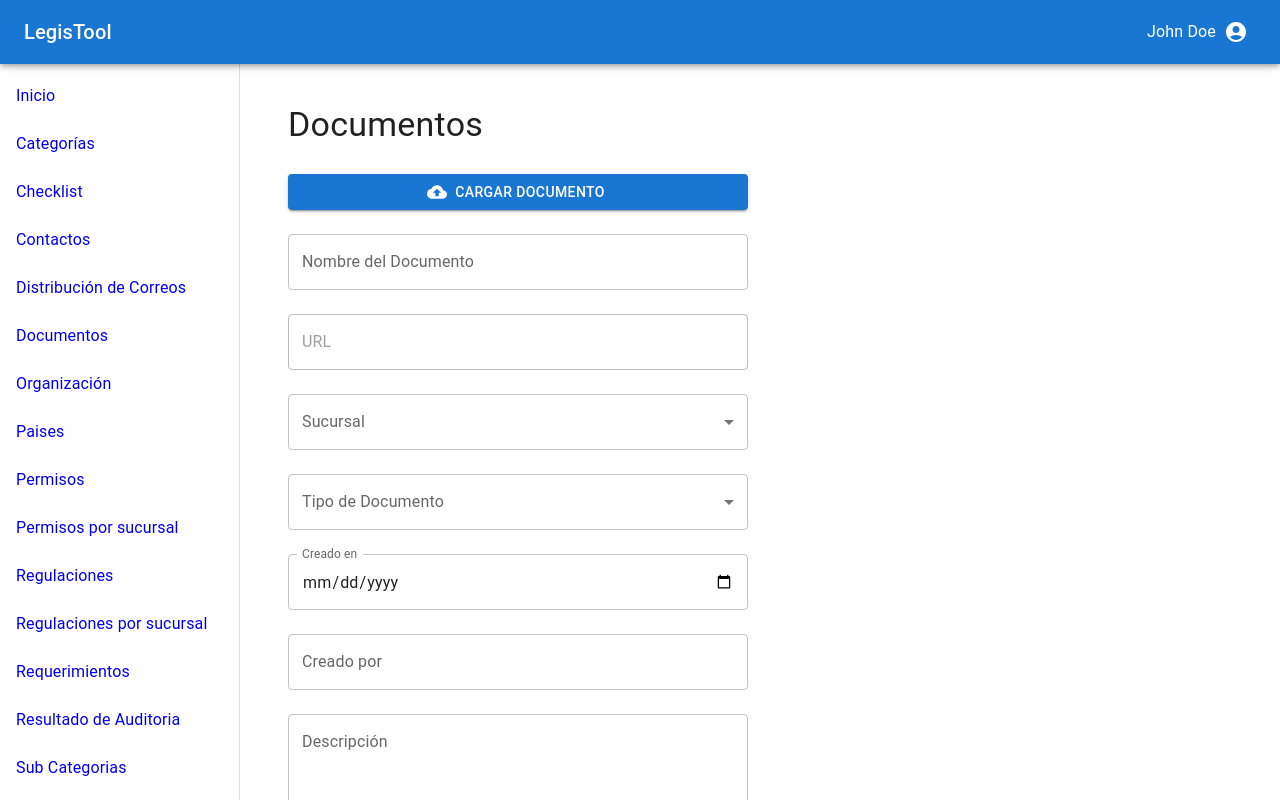
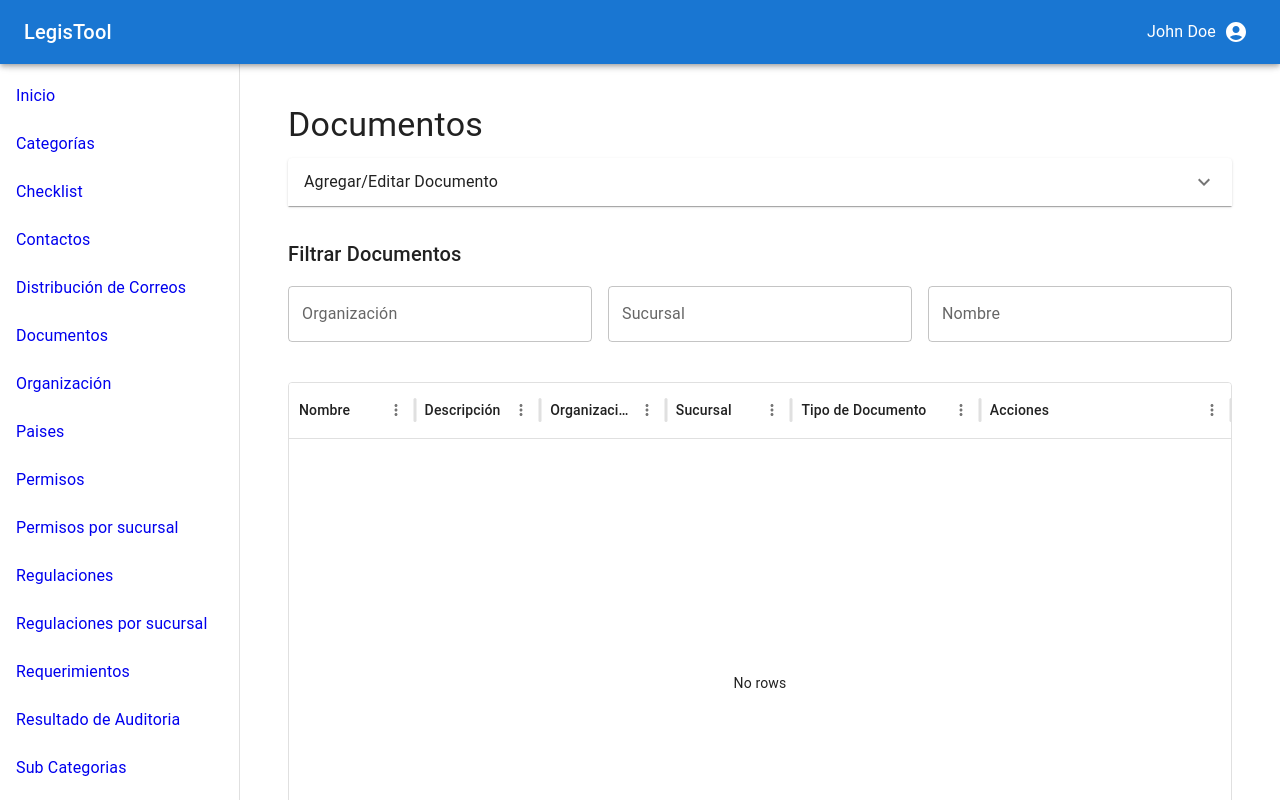
Before and after one commit to Danilord/legistool, a React (Create React App) app: page /documentos in a window 1280 px wide. Shown: the top 800 px of the page. Built offline with nearby package versions, Linux system fonts and the light colour scheme.

Commit message:
DistribucionCorreos y Documentos

```diff
--- a/src/pages/DistribucionCorreo.js
+++ b/src/pages/DistribucionCorreo.js
@@ -26,7 +26,21 @@ const DistribucionCorreo = () => {
   const [errorEmail, setErrorEmail] = useState('');
 
   // Objeto para almacenar las listas de correos por cada sucursal
-  const [listasCorreos, setListasCorreos] = useState({});
+  const [listasCorreos, setListasCorreos] = useState({
+    'Sucursal 1-1': [
+      { id: 1, email: 'correo1@sucursal1-1.com', enabled: true },
+      { id: 2, email: 'correo2@sucursal1-1.com', enabled: true },
+    ],
+    'Sucursal 1-2': [
+      { id: 1, email: 'correo1@sucursal1-2.com', enabled: false },
+    ],
+    'Sucursal 2-1': [
+      { id: 1, email: 'correo1@sucursal2-1.com', enabled: true },
+      { id: 2, email: 'correo2@sucursal2-1.com', enabled: true },
+      { id: 3, email: 'correo3@sucursal2-1.com', enabled: false },
+    ],
+    'Sucursal 2-2': [],
+  });
 
   const organizaciones = [
     {
@@ -34,17 +48,17 @@ const DistribucionCorreo = () => {
       nombre: 'Organización 1',
       sucursales: [
         { id: 1, nombre: 'Sucursal 1-1' },
-        { id: 2, nombre: 'Sucursal 1-2' }
-      ]
+        { id: 2, nombre: 'Sucursal 1-2' },
+      ],
     },
     {
       id: 2,
       nombre: 'Organización 2',
       sucursales: [
         { id: 3, nombre: 'Sucursal 2-1' },
-        { id: 4, nombre: 'Sucursal 2-2' }
-      ]
-    }
+        { id: 4, nombre: 'Sucursal 2-2' },
+      ],
+    },
   ];
 
   const handleInputChange = (event, setter) => {
--- a/src/pages/Documentos.js
+++ b/src/pages/Documentos.js
@@ -9,14 +9,17 @@ import {
   MenuItem,
   FormControl,
   InputLabel,
-  TextareaAutosize,
   IconButton,
   Dialog,
   DialogActions,
   DialogContent,
   DialogTitle,
+  Accordion,
+  AccordionSummary,
+  AccordionDetails,
 } from '@mui/material';
 import { DataGrid } from '@mui/x-data-grid';
+import ExpandMoreIcon from '@mui/icons-material/ExpandMore';
 import EditIcon from '@mui/icons-material/Edit';
 import DeleteIcon from '@mui/icons-material/Delete';
 import CloudUploadIcon from '@mui/icons-material/CloudUpload';
@@ -24,18 +27,29 @@ import DownloadIcon from '@mui/icons-material/Download';
 
 const Documentos = () => {
   const [nombreArchivo, setNombreArchivo] = useState('');
-  const [url, setUrl] = useState('');
+  const [nuevoNombreArchivo, setNuevoNombreArchivo] = useState('');
+  const [urlGuardado, setUrlGuardado] = useState('');
   const [descripcion, setDescripcion] = useState('');
   const [sucursalSeleccionada, setSucursalSeleccionada] = useState('');
+  const [organizacionSeleccionada, setOrganizacionSeleccionada] = useState('');
   const [tipoDocumentoSeleccionado, setTipoDocumentoSeleccionado] = useState('');
-  const [creadoEn, setCreadoEn] = useState('');
-  const [creadoPor, setCreadoPor] = useState('');
   const [error, setError] = useState('');
   const [documentos, setDocumentos] = useState([]);
   const [archivo, setArchivo] = useState(null);
   const [editandoDocumentoId, setEditandoDocumentoId] = useState(null);
   const [openConfirmDelete, setOpenConfirmDelete] = useState(false);
   const [documentoAEliminar, setDocumentoAEliminar] = useState(null);
+
+  // Estados para los filtros
+  const [filtroOrganizacion, setFiltroOrganizacion] = useState('');
+  const [filtroSucursal, setFiltroSucursal] = useState('');
+  const [filtroNombre, setFiltroNombre] = useState('');
+  const [documentosFiltrados, setDocumentosFiltrados] = useState([]);
+
+  const organizaciones = [
+    { id: 1, nombre: 'Organización 1' },
+    { id: 2, nombre: 'Organización 2' },
+  ];
 
   const sucursales = [
     { id: 1, nombre: 'Sucursal 1' },
@@ -57,19 +71,22 @@ const Documentos = () => {
     if (file) {
       setArchivo(file);
       setNombreArchivo(file.name);
-      setUrl(`https://mi-servidor.com/${file.name}`);
+      // Actualiza la URL cada vez que se carga un archivo
+      const url = generarUrlGuardado(nuevoNombreArchivo, organizacionSeleccionada, sucursalSeleccionada);
+      setUrlGuardado(url);
     }
   };
 
-  const handleNombreArchivoChange = (event) => {
-    const newName = event.target.value;
-    setNombreArchivo(newName);
+  const handleNuevoNombreArchivoChange = (event) => {
+    setNuevoNombreArchivo(event.target.value);
+  };
 
-    // Actualizar la URL si ya se ha seleccionado un archivo
-    if (archivo || editandoDocumentoId) {
-      const extension = archivo ? archivo.name.split('.').pop() : '';
-      setUrl(`https://mi-servidor.com/${newName}${extension ? '.' + extension : ''}`);
+  const generarUrlGuardado = (nombre, organizacion, sucursal) => {
+    if (!organizacion || !sucursal || !nombre) {
+      return '';
     }
+    // Siempre se guarda como .pdf
+    return `https://dominio.com/documentos/${organizacion}/${sucursal}/${nombre}.pdf`;
   };
 
   const handleSubmit = (event) => {
@@ -79,11 +96,16 @@ const Documentos = () => {
       !nombreArchivo ||
       !descripcion ||
       !sucursalSeleccionada ||
+      !organizacionSeleccionada ||
       !tipoDocumentoSeleccionado ||
-      !creadoEn ||
-      !creadoPor
+      !nuevoNombreArchivo
     ) {
       setError('Todos los campos son requeridos');
+      return;
+    }
+
+    if (!urlGuardado) {
+      setError('Faltan campos para generar la URL del guardado');
       return;
     }
 
@@ -91,13 +113,12 @@ const Documentos = () => {
 
     const nuevoDocumento = {
       id: editandoDocumentoId ? editandoDocumentoId : documentos.length + 1,
-      nombre: nombreArchivo,
-      url,
+      nombre: nuevoNombreArchivo,
+      url: urlGuardado,
       descripcion,
+      organizacion: organizacionSeleccionada,
       sucursal: sucursalSeleccionada,
       tipoDocumento: tipoDocumentoSeleccionado,
-      creadoEn,
-      creadoPor,
     };
 
     if (editandoDocumentoId) {
@@ -118,12 +139,12 @@ const Documentos = () => {
 
   const resetFormulario = () => {
     setNombreArchivo('');
-    setUrl('');
+    setNuevoNombreArchivo('');
+    setUrlGuardado('');
     setDescripcion('');
+    setOrganizacionSeleccionada('');
     setSucursalSeleccionada('');
     setTipoDocumentoSeleccionado('');
-    setCreadoEn('');
-    setCreadoPor('');
     setArchivo(null);
     setEditandoDocumentoId(null);
   };
@@ -132,12 +153,12 @@ const Documentos = () => {
     const documento = documentos.find((doc) => doc.id === id);
     if (documento) {
       setNombreArchivo(documento.nombre);
-      setUrl(documento.url);
+      setNuevoNombreArchivo(documento.nombre);
+      setUrlGuardado(documento.url);
       setDescripcion(documento.descripcion);
+      setOrganizacionSeleccionada(documento.organizacion);
       setSucursalSeleccionada(documento.sucursal);
       setTipoDocumentoSeleccionado(documento.tipoDocumento);
-      setCreadoEn(documento.creadoEn);
-      setCreadoPor(documento.creadoPor);
       setEditandoDocumentoId(id);
     }
   };
@@ -165,14 +186,32 @@ const Documentos = () => {
     document.body.removeChild(link);
   };
 
+  // Función para aplicar los filtros
+  const aplicarFiltros = () => {
+    const filtered = documentos.filter((doc) => {
+      return (
+        (filtroOrganizacion === '' || doc.organizacion.toLowerCase().includes(filtroOrganizacion.toLowerCase())) &&
+        (filtroSucursal === '' || doc.sucursal.toLowerCase().includes(filtroSucursal.toLowerCase())) &&
+        (filtroNombre === '' || doc.nombre.toLowerCase().includes(filtroNombre.toLowerCase()))
+      );
+    });
+
+    setDocumentosFiltrados(filtered);
+  };
+
+
+  // Aplicar los filtros al cambiar cualquiera de ellos
+  React.useEffect(() => {
+    aplicarFiltros();
+  }, [filtroOrganizacion, filtroSucursal, filtroNombre, documentos]);
+
+
   const columns = [
     { field: 'nombre', headerName: 'Nombre', flex: 1 },
-    // { field: 'url', headerName: 'URL', flex: 1 },
     { field: 'descripcion', headerName: 'Descripción', flex: 1 },
+    { field: 'organizacion', headerName: 'Organización', flex: 1 },
     { field: 'sucursal', headerName: 'Sucursal', flex: 1 },
     { field: 'tipoDocumento', headerName: 'Tipo de Documento', flex: 1.5 },
-    { field: 'creadoEn', headerName: 'Creado en',  width: 100 },
-    { field: 'creadoPor', headerName: 'Creado por',   width: 100 },
     {
       field: 'acciones',
       headerName: 'Acciones',
@@ -198,51 +237,79 @@ const Documentos = () => {
       <Typography variant="h4" component="h1" gutterBottom>
         Documentos
       </Typography>
-      <Grid container spacing={3}>
+      <Accordion>
+        <AccordionSummary
+          expandIcon={<ExpandMoreIcon />}
+          aria-controls="panel1a-content"
+          id="panel1a-header"
+        >
+          <Typography>Agregar/Editar Documento</Typography>
+        </AccordionSummary>
+        <AccordionDetails>
+          <form onSubmit={handleSubmit}>
+            <Grid container spacing={2}>
               <Grid item xs={12} md={6}>
-          <form onSubmit={handleSubmit}>
-            <FormControl fullWidth margin="normal">
                 <Button
                   variant="contained"
                   component="label"
                   startIcon={<CloudUploadIcon />}
                 >
-                Cargar Documento
+                  Seleccionar Archivo
                   <input
                     type="file"
                     hidden
+                    accept=".pdf"
                     onChange={handleFileChange}
                   />
                 </Button>
-            </FormControl>
-
                 <TextField
-              label="Nombre del Documento"
+                  fullWidth
+                  label="Nombre del Archivo"
+                  value={nombreArchivo}
+                  onChange={(e) => handleInputChange(e, setNombreArchivo)}
                   variant="outlined"
-              fullWidth
-              value={nombreArchivo}
-              onChange={handleNombreArchivoChange}
-              margin="normal"
-            />
-
-            <TextField
-              label="URL"
-              variant="outlined"
-              fullWidth
-              value={url}
                   margin="normal"
                   disabled
                 />
+                <TextField
+                  fullWidth
+                  label="Nuevo Nombre del Archivo"
+                  value={nuevoNombreArchivo}
+                  onChange={handleNuevoNombreArchivoChange}
+                  variant="outlined"
+                  margin="normal"
+                />
+                <TextField
+                  fullWidth
+                  label="Descripción"
+                  value={descripcion}
+                  onChange={(e) => handleInputChange(e, setDescripcion)}
+                  variant="outlined"
+                  margin="normal"
+                />
+              </Grid>
+              <Grid item xs={12} md={6}>
 
+                <FormControl fullWidth margin="normal" sx={{ marginTop:"53px"}}>
+                  <InputLabel>Organización</InputLabel>
+                  <Select
+                    value={organizacionSeleccionada}
+                    onChange={(e) => handleInputChange(e, setOrganizacionSeleccionada)}
+                    label="Organización"
+                  >
+                    {organizaciones.map((org) => (
+                      <MenuItem key={org.id} value={org.nombre}>
+                        {org.nombre}
+                      </MenuItem>
+                    ))}
+                  </Select>
+                </FormControl>
                 <FormControl fullWidth margin="normal">
-              <InputLabel id="select-sucursal-label">Sucursal</InputLabel>
+                  <InputLabel>Sucursal</InputLabel>
                   <Select
-                label="Sucursal"
-                labelId="select-sucursal-label"
-                id="select-sucursal"
                     value={sucursalSeleccionada}
                     onChange={(e) => handleInputChange(e, setSucursalSeleccionada)}
-                variant="outlined"
+                    label="Sucursal"
                   >
                     {sucursales.map((suc) => (
                       <MenuItem key={suc.id} value={suc.nombre}>
@@ -251,16 +318,12 @@ const Documentos = () => {
                     ))}
                   </Select>
                 </FormControl>
-
                 <FormControl fullWidth margin="normal">
-              <InputLabel id="select-tipo-doc-label">Tipo de Documento</InputLabel>
+                  <InputLabel>Tipo de Documento</InputLabel>
                   <Select
-                label="Tipo de Documento"
-                labelId="select-tipo-doc-label"
-                id="select-tipo-doc"
                     value={tipoDocumentoSeleccionado}
                     onChange={(e) => handleInputChange(e, setTipoDocumentoSeleccionado)}
-                variant="outlined"
+                    label="Tipo de Documento"
                   >
                     {tiposDocumentos.map((tipo) => (
                       <MenuItem key={tipo.id} value={tipo.nombre}>
@@ -269,70 +332,83 @@ const Documentos = () => {
                     ))}
                   </Select>
                 </FormControl>
-
-            <TextField
-              label="Creado en"
-              type="date"
-              InputLabelProps={{ shrink: true }}
-              variant="outlined"
-              fullWidth
-              value={creadoEn}
-              onChange={(e) => handleInputChange(e, setCreadoEn)}
-              margin="normal"
-            />
-
-            <TextField
-              label="Creado por"
-              variant="outlined"
-              fullWidth
-              value={creadoPor}
-              onChange={(e) => handleInputChange(e, setCreadoPor)}
-              margin="normal"
-            />
-
-            <TextField
-              label="Descripción"
-              variant="outlined"
-              fullWidth
-              value={descripcion}
-              onChange={(e) => handleInputChange(e, setDescripcion)}
-              margin="normal"
-              multiline
-              rows={4}
-            />
-
+              </Grid>
+              <Grid item xs={12}>
                 {error && (
-              <Typography variant="caption" color="error">
+                  <Typography color="error">
                     {error}
                   </Typography>
                 )}
-
-            <Button type="submit" variant="contained" color="primary" style={{ marginTop: '1em' }}>
-              {editandoDocumentoId ? 'Actualizar' : 'Guardar'}
+                <Button variant="contained" type="submit">
+                  {editandoDocumentoId ? 'Actualizar Documento' : 'Guardar Documento'}
                 </Button>
+              </Grid>
+            </Grid>
           </form>
+        </AccordionDetails>
+      </Accordion>
+      <Grid container spacing={2} marginTop={2}>
+        <Grid item xs={12}>
+          <Typography variant="h6" component="h2">
+            Filtrar Documentos
+          </Typography>
+          <Grid container spacing={2}>
+            <Grid item xs={12} md={4}>
+              <TextField
+                fullWidth
+                label="Organización"
+                value={filtroOrganizacion}
+                onChange={(e) => setFiltroOrganizacion(e.target.value)}
+                variant="outlined"
+                margin="normal"
+              />
             </Grid>
-        <Grid item xs={12}>
-        <div style={{ height: 600, width: '100%', marginTop: '2em' }}> {/* Ajusta el alto aquí */}
+            <Grid item xs={12} md={4}>
+              <TextField
+                fullWidth
+                label="Sucursal"
+                value={filtroSucursal}
+                onChange={(e) => setFiltroSucursal(e.target.value)}
+                variant="outlined"
+                margin="normal"
+              />
+            </Grid>
+            <Grid item xs={12} md={4}>
+              <TextField
+                fullWidth
+                label="Nombre"
+                value={filtroNombre}
+                onChange={(e) => setFiltroNombre(e.target.value)}
+                variant="outlined"
+                margin="normal"
+              />
+            </Grid>
+          </Grid>
+        </Grid>
+        <Grid item xs={12} marginTop={2}>
+          <div style={{ height: 600, width: '100%' }}>
             <DataGrid
-              rows={documentos}
+              rows={documentosFiltrados}
               columns={columns}
               pageSize={5}
               rowsPerPageOptions={[5]}
+              disableSelectionOnClick
             />
           </div>
         </Grid>
       </Grid>
-
-      <Dialog open={openConfirmDelete} onClose={cancelDelete}>
+      <Dialog
+        open={openConfirmDelete}
+        onClose={() => setOpenConfirmDelete(false)}
+      >
         <DialogTitle>Confirmar Eliminación</DialogTitle>
         <DialogContent>
-          <Typography>¿Estás seguro de que deseas eliminar este documento?</Typography>
+          <Typography>
+            ¿Estás seguro de que deseas eliminar este documento?
+          </Typography>
         </DialogContent>
         <DialogActions>
-          <Button onClick={cancelDelete} color="primary">
-            Cancelar
-          </Button>
+          <Button onClick={cancelDelete}>Cancelar</Button>
           <Button onClick={confirmDelete} color="secondary">
             Eliminar
           </Button>
```
Lines whose indentation alone changed are shown as unchanged.
